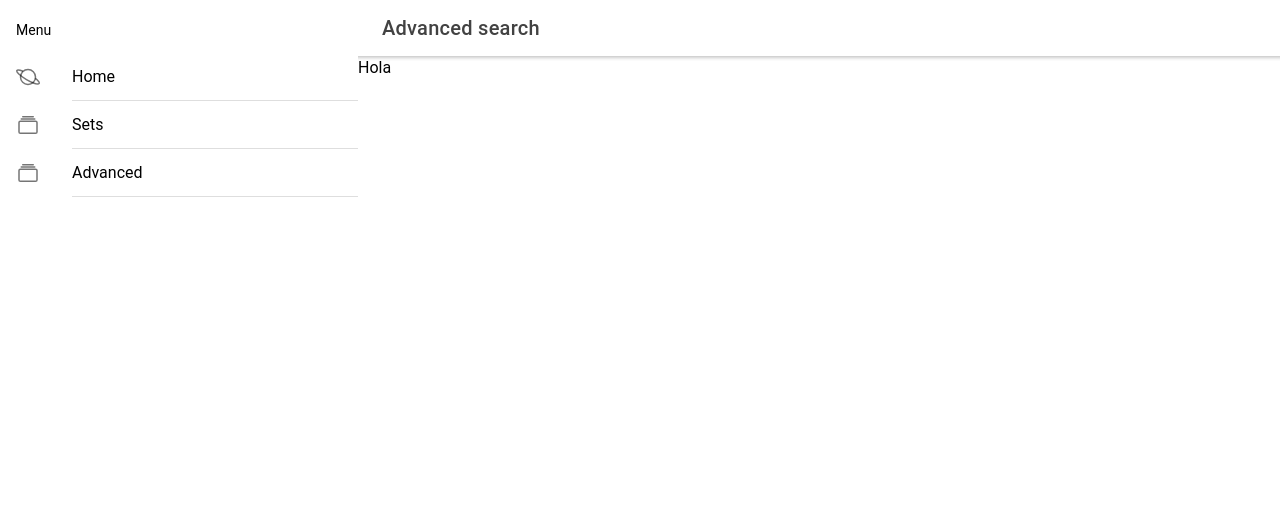
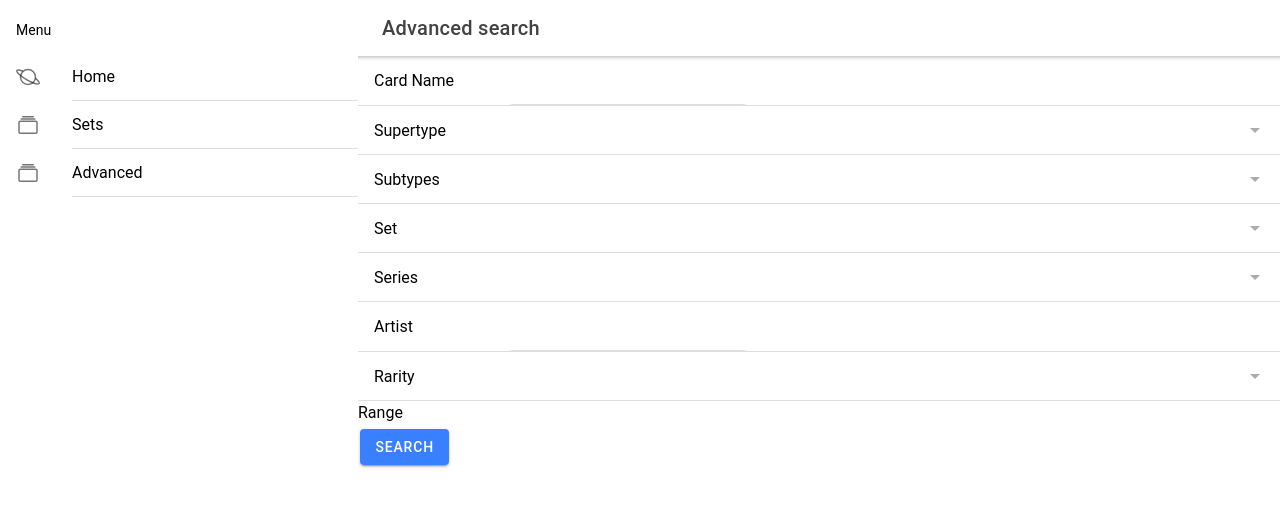
Before and after one commit to oriolvinals/pokemon-cards-api, a React (Create React App) app: page /advanced in a window 1280 px wide. Shown: the top 506 px of the page. Built offline with nearby package versions, Linux system fonts and the light colour scheme.

Commit message:
Advanced components

```diff
--- /dev/null
+++ b/src/components/Advanced/Input.tsx
@@ -0,0 +1,18 @@
+import { IonInput, IonItem, IonLabel } from "@ionic/react";
+
+interface Props {
+	name: string;
+}
+
+const Input = ({ name }: Props) => {
+	return (
+		<IonItem className="flex">
+			<IonLabel className="flex-grow w-32">{name}</IonLabel>
+			<IonItem className="rounded-xl flex-shrink ">
+				<IonInput value="" />
+			</IonItem>
+		</IonItem>
+	);
+};
+
+export default Input;
--- /dev/null
+++ b/src/components/Advanced/RangeValue.tsx
@@ -0,0 +1,9 @@
+interface Props {
+	min: number;
+	max: number;
+}
+const RangeValue = ({ min, max }: Props) => {
+	return <div>Range</div>;
+};
+
+export default RangeValue;
--- /dev/null
+++ b/src/components/Advanced/SearchA.tsx
@@ -0,0 +1,30 @@
+import SelectOption from "./SelectOption";
+import Input from "../Advanced/Input";
+import {
+	IonButton,
+	IonItem,
+	IonItemDivider,
+	IonLabel,
+	IonRange,
+} from "@ionic/react";
+import React from "react";
+import RangeValue from "./RangeValue";
+
+const SearchA = () => {
+	const array = ["a", "b"];
+	return (
+		<div>
+			<Input name="Card Name" />
+			<SelectOption name="Supertype" options={array} />
+			<SelectOption name="Subtypes" options={array} />
+			<SelectOption name="Set" options={array} />
+			<SelectOption name="Series" options={array} />
+			<Input name="Artist" />
+			<SelectOption name="Rarity" options={array} />
+			<RangeValue min={100} max={200} />
+			<IonButton>Search</IonButton>
+		</div>
+	);
+};
+
+export default SearchA;
--- /dev/null
+++ b/src/components/Advanced/SelectOption.tsx
@@ -0,0 +1,21 @@
+import { IonItem, IonLabel, IonSelect, IonSelectOption } from "@ionic/react";
+import React from "react";
+
+interface Props {
+	name: string;
+	options: Array<any>;
+}
+const SelectOption = ({ name, options }: Props) => {
+	return (
+		<IonItem>
+			<IonLabel>{name}</IonLabel>
+			<IonSelect>
+				{options.map((element, i) => (
+					<IonSelectOption key={i}>{element}</IonSelectOption>
+				))}
+			</IonSelect>
+		</IonItem>
+	);
+};
+
+export default SelectOption;
--- a/src/pages/AdvancedPage.tsx
+++ b/src/pages/AdvancedPage.tsx
@@ -8,6 +8,7 @@ import {
 	IonToolbar,
 } from "@ionic/react";
 import React from "react";
+import SearchA from "../components/Advanced/SearchA";
 
 interface Title {
 	name: string;
@@ -31,7 +32,7 @@ const AdvancedPage = ({ name }: Title) => {
 						<IonTitle size="large">{name}</IonTitle>
 					</IonToolbar>
 				</IonHeader>
-				<div>Hola </div>
+				<SearchA />
 			</IonContent>
 		</IonPage>
 	);
```
